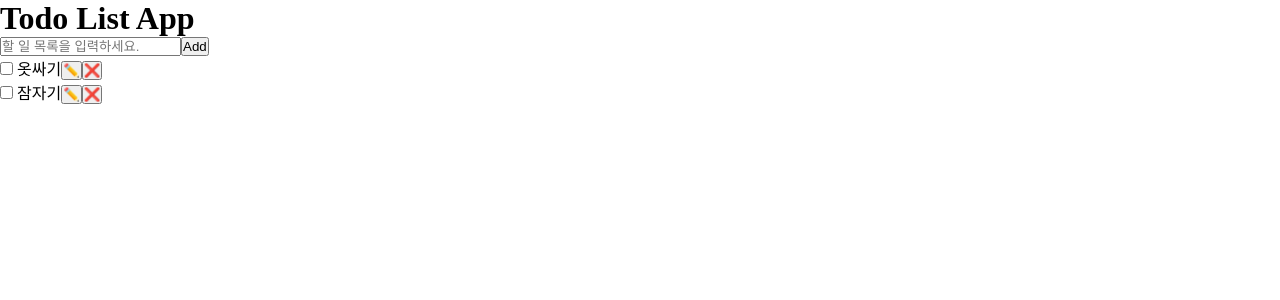
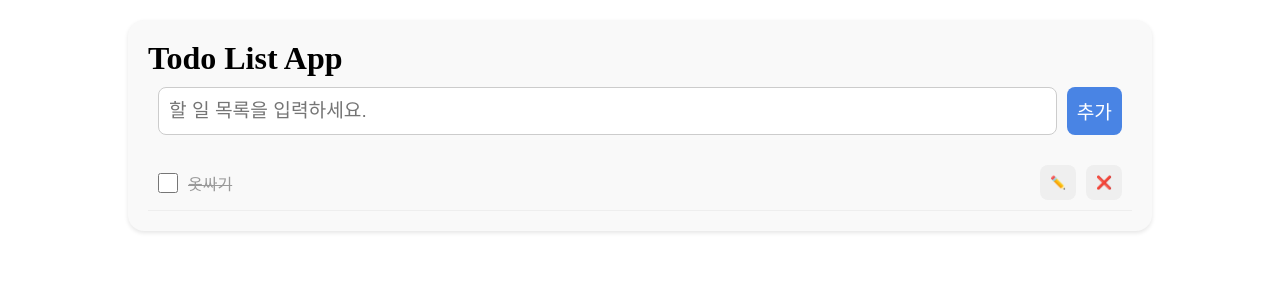
Before and after one commit to jagseeun/programming_3214, a React (Vite) app: page / in a window 1280 px wide. Shown: the top 300 px of the page. Built offline with nearby package versions, Linux system fonts and the light colour scheme.

Commit message:
TodoListApp HTML className, todolist.css

```diff
--- a/TodoListApp.jsx
+++ b/TodoListApp.jsx
@@ -1,26 +1,22 @@
+import "./todolist.css"
+
 function TodoListApp() {
     return (
-        <>
-            <h1>Todo List App</h1>
-            <form action="">
-                <input type="text" placeholder="할 일 목록을 입력하세요." />
-                <button>Add</button>
+        <div class="todo">
+            <h1 class="todo__title">Todo List App</h1>
+            <form class="todo__form">
+                <input type="text" placeholder="할 일 목록을 입력하세요." className="todo__input"/>
+                <button type="submit" className="todo__button todo__button--add">추가</button>
             </form>
-            <ul>
-                <li>
-                    <input type="checkbox" name="" id=""/>
-                    <label htmlFor=""> 옷싸기</label>
-                    <button>✏️</button>
-                    <button>❌</button>
-                </li>
-                <li>
-                    <input type="checkbox" name="" id=""/>
-                    <label htmlFor=""> 잠자기</label>
-                    <button>✏️</button>
-                    <button>❌</button>
+            <ul className="todo__list">
+                <li className="todo__item todo__item--completed">
+                    <input type="checkbox" className="todo__check" name="" id="chk-1" />
+                    <label htmlFor="chk-1" className="todo__label"> 옷싸기</label>
+                    <button className="todo__button todo__button--edit">✏️</button>
+                    <button className="todo__button todo__button--delete">❌</button>
                 </li>
             </ul>
-        </>
+        </div>
     )
 }
 
--- /dev/null
+++ b/todolist.css
@@ -0,0 +1,68 @@
+.todo{
+    width: max(80%, 400px);
+    margin:20px auto;/*20px 위 아래, auto 가운데 정렬*/
+    padding:20px;
+    background-color: #f9f9f9;
+    border-radius:16px;
+    box-shadow: 0 2px 4px rgba(0,0,0,0.1);
+}
+
+.todo__form {
+    display: flex;
+    padding: 10px;
+    margin-bottom: 10px;
+}
+
+.todo__input{
+    padding : 10px;
+    font-size: 1.2em;
+    border : 1px solid #ccc;
+    border-radius: 8px;
+    margin-right:10px;
+    flex:1; /*flex 공간의 나머지 여백만큼 늘린다.*/
+}
+
+.todo__button{
+    padding : 10px;
+    border : none;
+    border-radius: 8px;
+    cursor: pointer; /* 마우스 커서가 버튼 위에 있을 때 포인터로 변경 */
+    font-size: 1.2em;
+    color: #fff;
+}
+
+.todo__button--add{
+    background-color: #4984e4;
+}
+
+.todo__item{
+    display:flex;
+    align-items: center; /*높이 가운데*/
+    justify-content: space-between;
+    padding:10px;
+    border-bottom:1px solid #eee;
+    gap: 10px; /*flex된 item 사이의 여백*/
+}
+
+.todo__check  {
+    width: 20px;
+    height: 20px;
+    cursor: pointer;
+    accent-color: #999; /*체크한 배경색 : 눈에 안 띄게*/
+}
+
+.todo__label{
+    flex:1;
+
+}
+
+.todo__button--delete, .todo__button--edit{
+    font-size:0.8em;
+}
+
+.todo__item--completed .todo__label{ /*completed 클래스가 있는 todo__item의 자식인 todo__label*/
+    text-decoration: line-through;
+    color: #999;
+}
+/*  a>b : a 바로 아래 자식 b
+    a b : a 아래 자손 b  */
```
